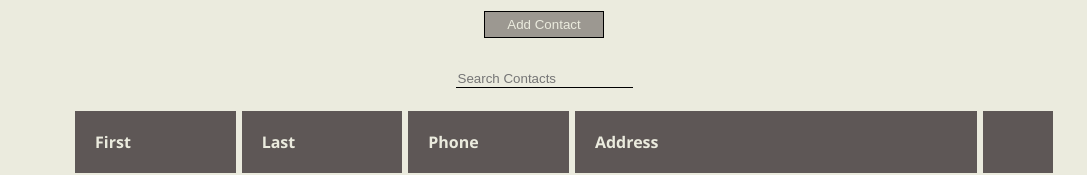
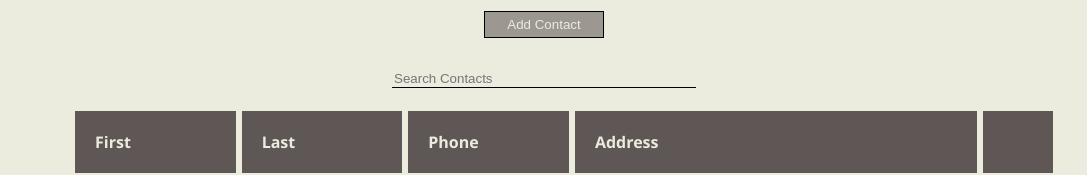
Before and after one commit to sethjplatt/Codeworks-Contact-Book-Project, a plain HTML site: page public/index.html in a window 1280 px wide. Shown: the part 349-524 px from the top of the page, without its empty margins (96-1183 px from the left). Drawn offline with nearby package versions, Linux system fonts and the light colour scheme; some icons are missing.

Commit message:
search bar aligned with input form

```diff
--- a/public/index.css
+++ b/public/index.css
@@ -32,7 +32,7 @@ body {
 #search-bar {
   display: flex;
   margin: auto;
-  width: 173px;
+  width: 300px;
   margin-bottom: 20px;
 }
 
```
